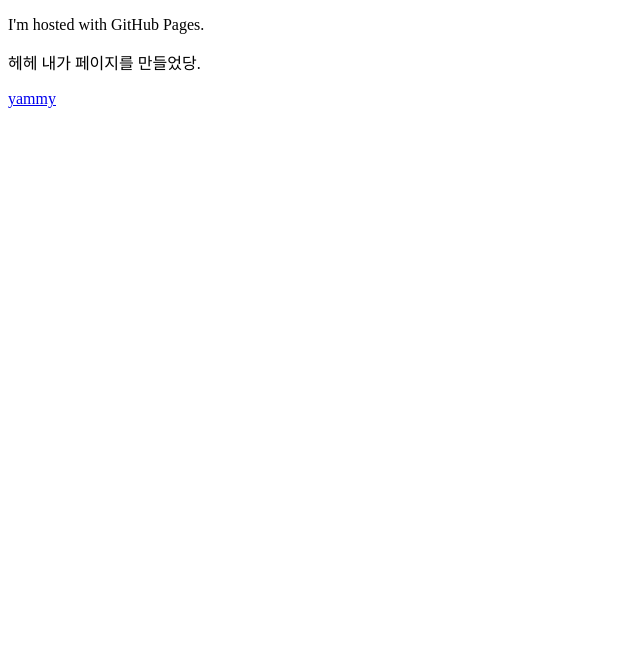
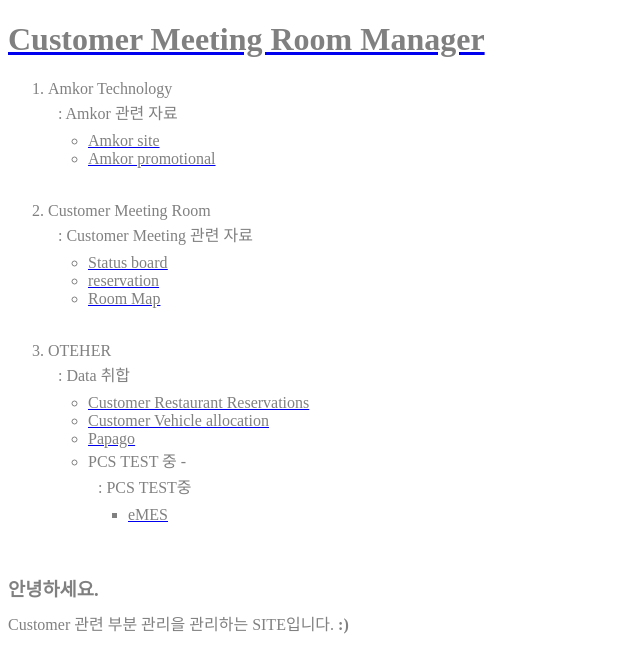
Before and after one commit to SHPARK1369/SHPARK1369.github.io, a plain HTML site: page index.html in a window 1280 px wide. Shown: the whole page, without its empty margins (0-640 px from the left). Drawn offline with Linux system fonts and the light colour scheme.

Commit message:
Update index.html

```diff
--- a/index.html
+++ b/index.html
@@ -1,8 +1,184 @@
-<!DOCTYPE html>
+<!doctype html>
+
 <html>
+<head>
+
+  <title> CS Room Manager</title>
+
+  <meta charset="utf-8">
+
+  <!-- Global site tag (gtag.js) - Google Analytics -->
+
+  <script async src="https://www.googletagmanager.com/gtag/js?id=G-E3LGZWC6BG"></script>
+
+  <script>
+
+    window.dataLayer = window.dataLayer || [];
+
+    function gtag(){dataLayer.push(arguments);}
+
+    gtag('js', new Date());
+
+
+
+    gtag('config', 'G-E3LGZWC6BG');
+
+  </script>
+
+  <link rel="stylesheet" href="style.css">
+
+</head>
+
 <body>
- <p>I'm hosted with GitHub Pages.</p>
- <p>헤헤 내가 페이지를 만들었당.</p>
- <a href="test.html">yammy</a>
+
+
+
+
+
+  <h1><a href="cs_room.html"><font color="gray">Customer Meeting Room Manager</a></h1>
+
+  <div id="grid">
+
+    <ol>
+
+
+
+      <li>Amkor Technology</li>
+
+      <p style="width:500px; margin-top:2px; margin-bottom:8px; text-indent:10px;">
+
+           : Amkor 관련 자료
+
+        <ul>
+
+          <li><a href="https://amkor.com/kr/" target="_blank" title="amkor site"><font color="gray">
+
+            Amkor site
+
+
+
+          </font></a></li>
+
+
+
+          <li><a href="Amkor promotional.html" title="amkor 홍보 자료"><font color="gray">
+
+            Amkor promotional
+
+          </font></a></li>
+
+
+
+        </ul>
+
+      </p>
+
+
+
+      <br>
+
+
+
+      <li>Customer Meeting Room</li>
+
+      <p style="width:500px; margin-top:2px; margin-bottom:8px; text-indent:10px;">
+
+           : Customer Meeting 관련 자료
+
+        <ul>
+
+          <li><a href="status.html" title="미팅룸 실시간 현황"><u><font color="gray">
+
+            Status board
+
+          </font></u></a></li>
+
+
+
+          <li><a href="reservation.html" itle="미팅룸 예약하기"><font color="gray">
+
+            reservation
+
+          </font></a></li>
+
+
+
+           <li><a href="Map.html" title="미팅룸 도면"><font color="gray">
+
+             Room Map
+
+           </font></a></li>
+
+          </ul>
+
+        </p>
+
+
+
+        <br>
+
+
+
+      <li>OTEHER</li>
+
+      <p style="width:500px; margin-top:2px; margin-bottom:8px; text-indent:10px;">
+
+           : Data 취합
+
+          <ul>
+
+
+
+          <li><a href="https://papago.naver.com/" target="_blank" title="고객 식사 예약"><font color="gray">
+
+            Customer Restaurant Reservations
+
+          </a></li>
+
+
+
+            <li><a href="https://papago.naver.com/" target="_blank" title="차량 배정 관련 조회"><font color="gray">
+
+              Customer Vehicle allocation
+
+            </font></a></li>
+
+
+
+            <li><a href="https://papago.naver.com/" target="_blank" title="번역기"><font color="gray">
+
+              Papago
+
+            </font></a></li>
+
+
+
+
+
+          <li>PCS TEST 중 -  </li>
+
+          <p style="width:500px; margin-top:2px; margin-bottom:8px; text-indent:10px;">
+
+               : PCS TEST중
+
+              <ul>
+
+
+
+          <li><a href="http://aak1ws01/eMES/" target="_blank" title="eMES"><font color="gray">
+
+            eMES
+
+          </font></a></li>
+           </ul>
+      </p><br>
+    </ol>
+    <div id ="memo">
+      <h3 style="margin:0px;">안녕하세요. </h3>
+        <p style="margin-top:10px;">
+         Customer 관련 부분 관리을 관리하는 SITE입니다. <strong> :) </strong>
+        </p>
+    </div>
+ </div>
 </body>
-</html>
+ </html>
```
